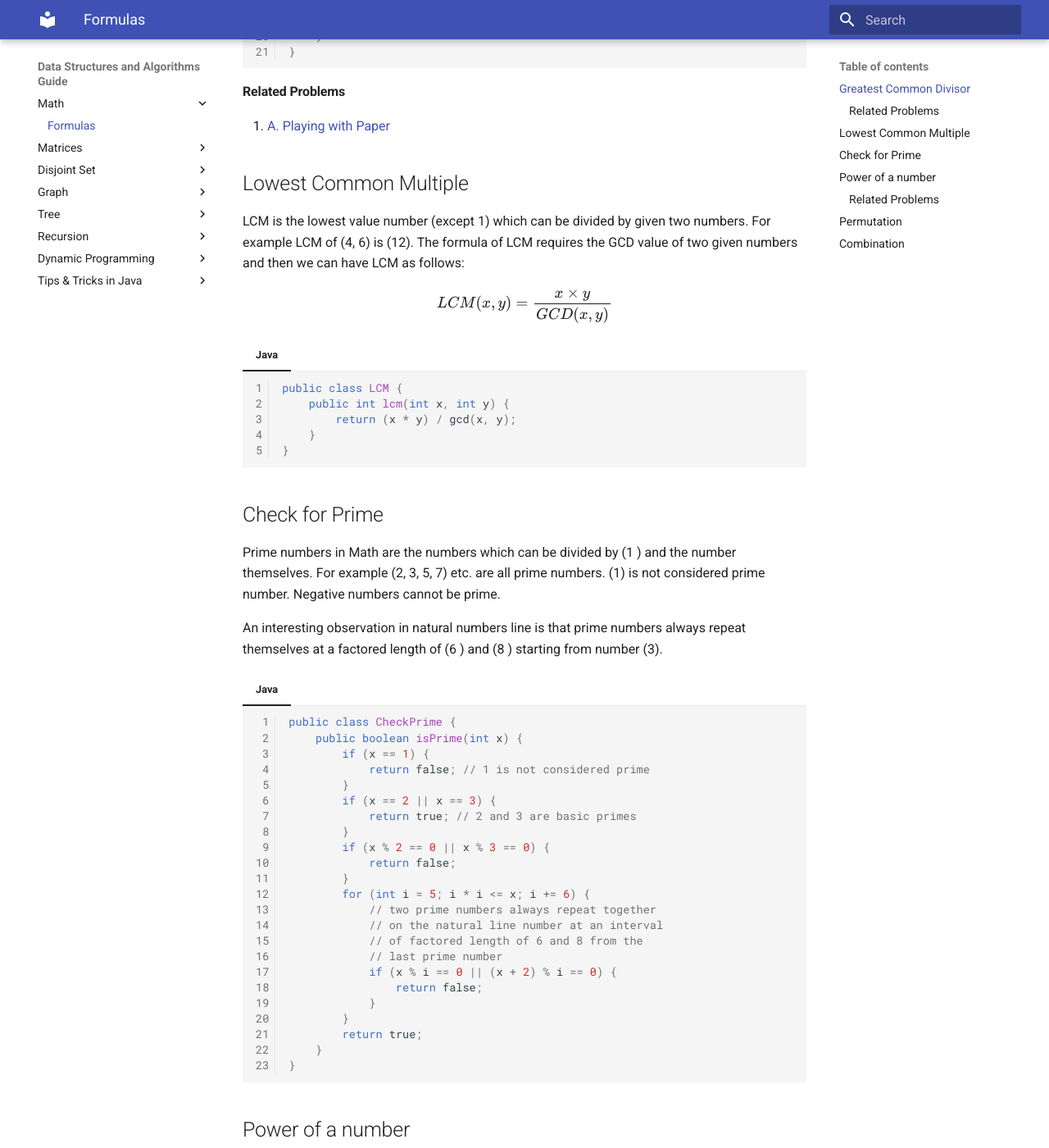
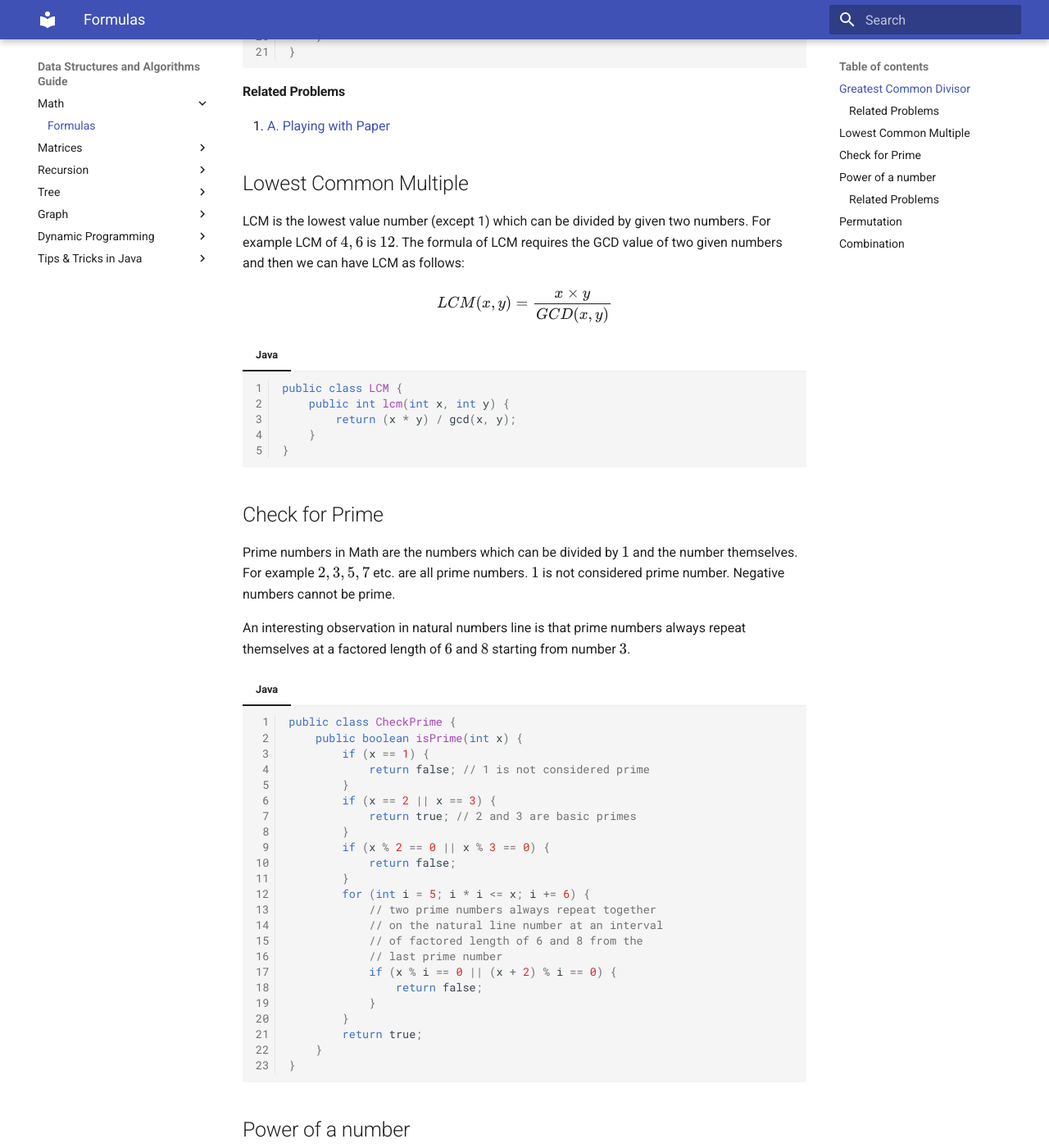
Before and after one commit to amritpandey23/dsa-guide, an MkDocs documentation site: the page built from docs/math/formulas.md, in a window 1280 px wide and 1400 px high, scrolled down 767 px. Shown: the whole window at 82% size. Built offline with MkDocs 1.6.1 and Material for MkDocs 9.7.7, drawn with Linux system fonts in a browser that asks for light colours; formulas are drawn with MathJax 3; some of the changed text lies outside the part shown.

Commit message:
Update: Change in the sidebar navigation

```diff
--- a/mkdocs.yml
+++ b/mkdocs.yml
@@ -6,17 +6,16 @@ nav:
       - Formulas: math/formulas.md
   - Matrices:
       - Operations on Matrices: matrix/matrix_operations.md
-  - Disjoint Set:
+  - Recursion:
+      - Recursion: recursion/recursion.md
+      - Backtracking: recursion/backtracking.md
+  - Tree:
+      - Heap: tree/heap.md
       - Union-Find Algorithm: disjoint_set/union_find.md
   - Graph:
       - Detect Cycle in Directed Graph: graph/detect_cycle_in_directed_graph.md
       - Dijkstra Shortest Path: graph/dijkstra_shortest_path.md
       - Bellman Ford Shortest Path: graph/bellman_ford_algorithm.md
-  - Tree:
-      - Heap: tree/heap.md
-  - Recursion:
-      - Recursion: recursion/recursion.md
-      - Backtracking: recursion/backtracking.md
   - Dynamic Programming:
       - Longest Common Subsequence: dynamic_programming/longest_common_subsequence.md
   - Tips & Tricks in Java:
@@ -25,6 +24,7 @@ plugins:
   - search
   - mermaid2
 markdown_extensions:
+  - mdx_math
   - pymdownx.tabbed:
       alternate_style: true
   - admonition
```
